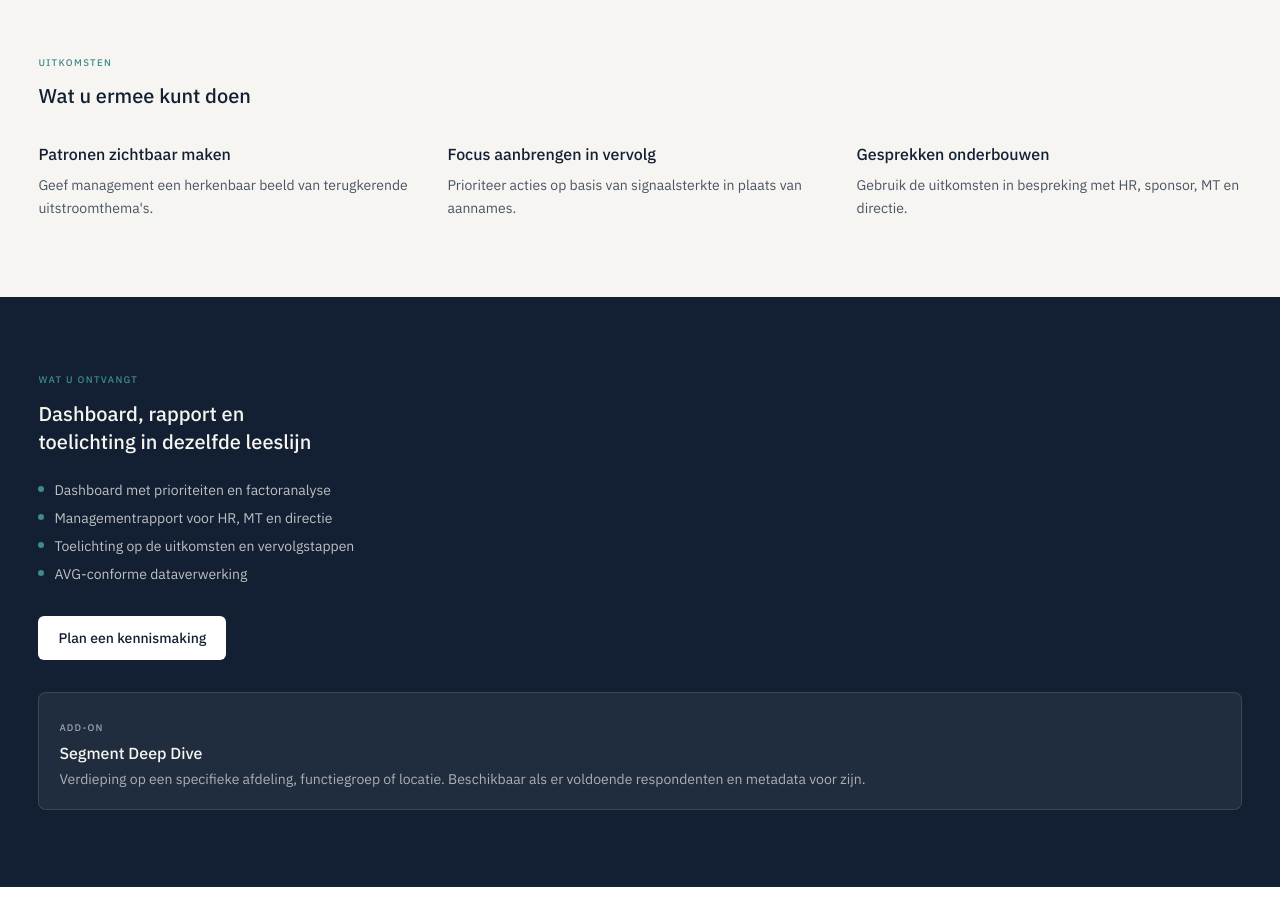
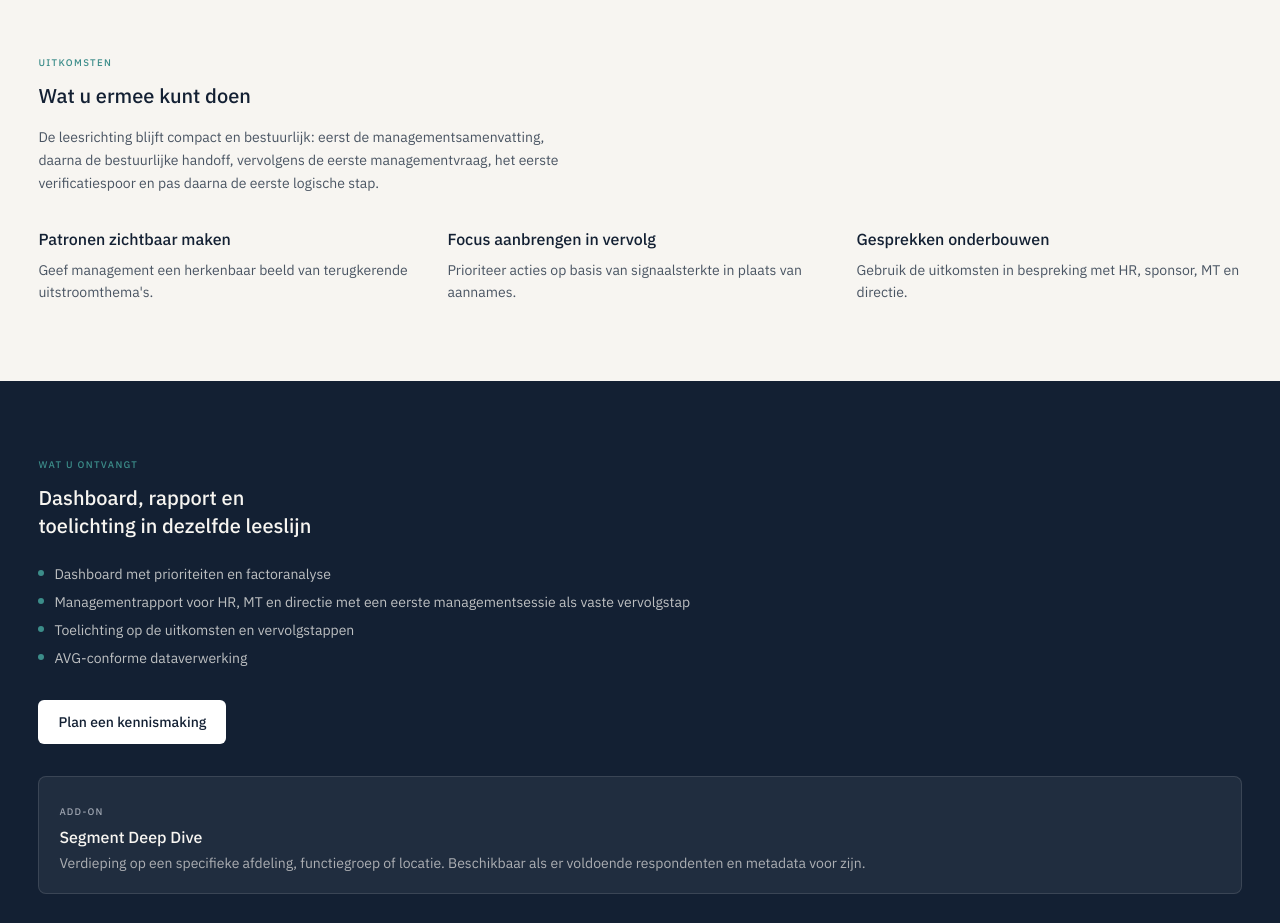
Before and after one commit to larshengel08-lang/VerisightSaaS, a Next.js app in the folder frontend/: page /producten/exitscan in a window 1280 px wide. Shown: the part 1560-2483 px from the top of the page. Built offline with nearby package versions, Linux system fonts and the light colour scheme.

Commit message:
Align trust and product copy with report language

```diff
--- a/frontend/app/producten/[slug]/page.tsx
+++ b/frontend/app/producten/[slug]/page.tsx
@@ -275,6 +275,10 @@ function ExitScanPage() {
         <MarketingSection tone="surface">
           <p className="text-[0.6rem] font-medium uppercase tracking-[0.14em] text-[#3C8D8A]">Uitkomsten</p>
           <h2 className="mt-3 text-xl font-medium text-[#132033]">Wat u ermee kunt doen</h2>
+          <p className="mt-4 max-w-[64ch] text-sm leading-relaxed text-[#4A5563]">
+            De leesrichting blijft compact en bestuurlijk: eerst de managementsamenvatting, daarna de bestuurlijke handoff,
+            vervolgens de eerste managementvraag, het eerste verificatiespoor en pas daarna de eerste logische stap.
+          </p>
           <div className="mt-8 grid gap-6 sm:grid-cols-3">
             {[
               { title: 'Patronen zichtbaar maken', body: 'Geef management een herkenbaar beeld van terugkerende uitstroomthema\'s.' },
@@ -297,7 +301,7 @@ function ExitScanPage() {
             <ul className="mt-6 space-y-2">
               {[
                 'Dashboard met prioriteiten en factoranalyse',
-                'Managementrapport voor HR, MT en directie',
+                'Managementrapport voor HR, MT en directie met een eerste managementsessie als vaste vervolgstap',
                 'Toelichting op de uitkomsten en vervolgstappen',
                 'AVG-conforme dataverwerking',
               ].map((item) => (
@@ -412,6 +416,10 @@ function RetentionScanPage() {
         <MarketingSection tone="tint">
           <p className="text-[0.6rem] font-medium uppercase tracking-[0.14em] text-[#3C8D8A]">Uitkomsten</p>
           <h2 className="mt-3 text-xl font-medium text-[#132033]">Wat u ermee kunt doen</h2>
+          <p className="mt-4 max-w-[64ch] text-sm leading-relaxed text-[#4A5563]">
+            Ook hier volgt de route dezelfde managementopbouw: managementsamenvatting, bestuurlijke handoff, eerste
+            managementsessie, eerste verificatiespoor en daarna de eerste logische stap rond retentiesignaal en opvolging.
+          </p>
           <div className="mt-8 grid gap-6 sm:grid-cols-3">
             {[
               { title: 'Risico\'s vroegtijdig zichtbaar', body: 'Geef management een beeld van waar behoud nu aandacht vraagt.' },
@@ -472,7 +480,7 @@ function RetentionScanPage() {
             <ul className="mt-6 space-y-2">
               {[
                 'Dashboard met retentiesignaal en factoranalyse',
-                'Managementrapport voor HR, MT en directie',
+                'Managementrapport voor HR, MT en directie met een eerste managementsessie als vaste vervolgstap',
                 'Toelichting op de uitkomsten en vervolgstappen',
                 'Geen individuele signalen — groepsduiding',
                 'AVG-conforme dataverwerking',
--- a/frontend/app/vertrouwen/page.tsx
+++ b/frontend/app/vertrouwen/page.tsx
@@ -69,8 +69,9 @@ export default function VertrouwenPage() {
               Methodiek, privacy en rapportgrenzen in gewone managementtaal.
             </h1>
             <p className="marketing-hero-copy text-[#4A5563]">
-              Verisight laat publiek zien hoe methodiek, privacy, rapportlezing en formele basis zijn ingericht,
-              zodat u dit kunt toetsen voordat een traject start.
+              Verisight laat publiek zien hoe methodiek, privacy, rapportlezing en formele basis zijn ingericht.
+              Deze publieke trustlaag maakt toetsbaar wat de output wel en niet belooft, zodat u dit kunt verifiëren
+              voordat een traject start.
             </p>
           </MarketingHeroIntro>
         }
@@ -165,7 +166,7 @@ export default function VertrouwenPage() {
           <SectionHeading
             eyebrow="Privacy en due diligence"
             title="Snelle antwoorden op voorspelbare vragen."
-            description="Zo kan een buyer de basis toetsen voordat er een gesprek plaatsvindt."
+            description="Zo kan een buyer de basis toetsen voordat er een gesprek plaatsvindt, inclusief privacybasis, DPA beschikbaar en due-diligencevragen."
           />
           <div className="mt-10 grid gap-4 md:grid-cols-2 xl:grid-cols-3">
             {trustHubAnswerCards.map((card) => (
```
